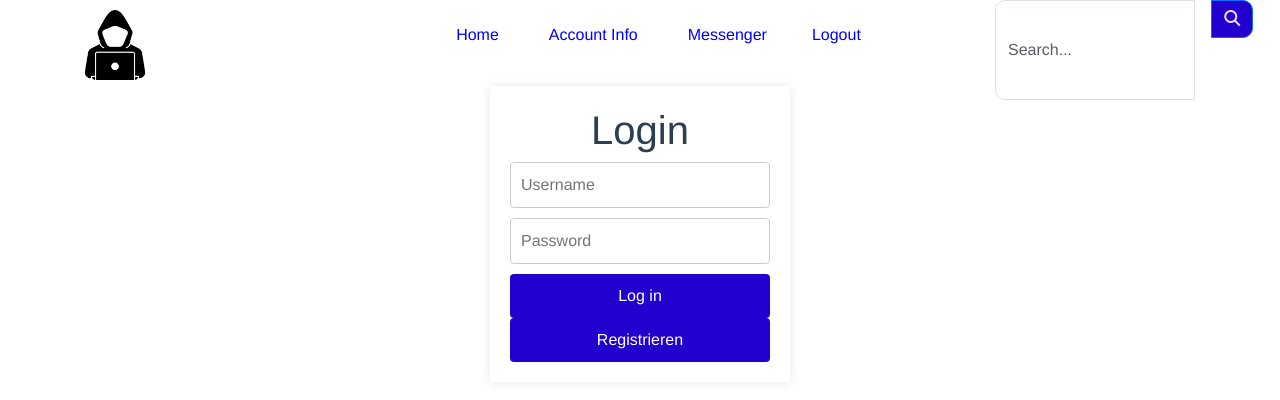
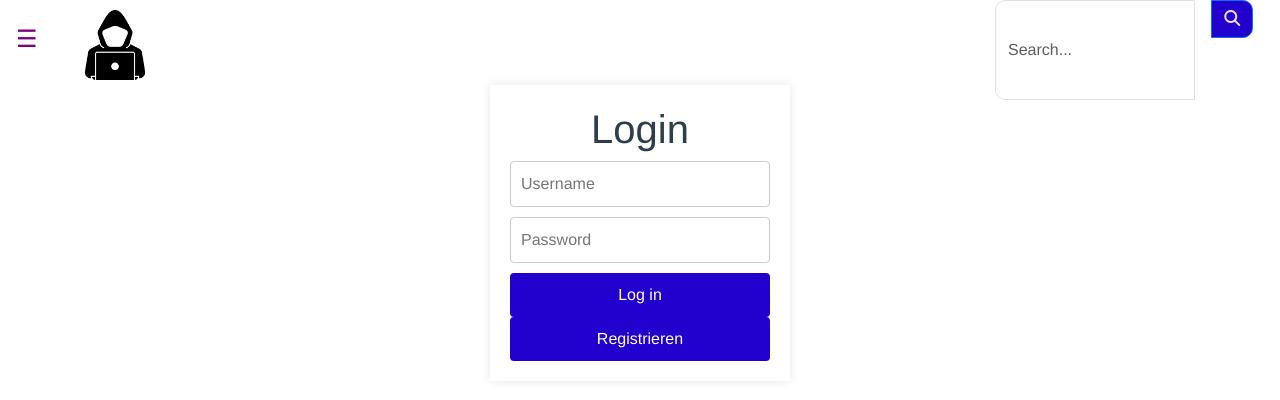
Before and after one commit to kaansenturk/social-media-projekt, a Vue app in the folder social_media_projekt/: page /#/login in a window 1280 px wide. Shown: the top 400 px of the page. Built offline with nearby package versions, Linux system fonts and the light colour scheme; sample sign-in values are in the browser's storage.

Commit message:
Fixed Navbar/Dropdown Problem

```diff
--- a/social_media_projekt/src/components/NavBar.vue
+++ b/social_media_projekt/src/components/NavBar.vue
@@ -1,10 +1,10 @@
 <template>
     <nav class="navbar">
       <ul class="nav-links">
-        <li><router-link to="/">Home</router-link></li>
+        <!--<li><router-link to="/">Home</router-link></li>
         <li><router-link to="/account">Account Info</router-link></li>
         <li><router-link to="/messenger">Messenger</router-link></li>
-        <button type="submit" @click="logout">Logout</button>
+        <button type="submit" @click="logout"></button>-->
       </ul>
     </nav>
   </template>
@@ -30,31 +30,32 @@
   <style scoped>
   .navbar {
     background-color: transparent;
-    color: blue;
+    color: purple;
     display: flex;
     justify-content: center;
-    max-height: 100px;
+    max-height: 200px;
+    height: 85px;
     width: 100%;
   }
 
   .nav-links {
     list-style: none;
     display: flex;
-    gap: 20px;
+    gap: 550px;
   }
 
   .nav-links li {
-    padding: 15px;
+    padding: 520px;
   }
 
   .nav-links li a {
     text-decoration: none;
-    color: blue;
+    color: purple;
   }
   button {
     padding: 10px;
     background-color: transparent;
-    color: blue;
+    color: purple;
     border: none;
     border-radius: 4px;
     cursor: pointer;
--- a/social_media_projekt/src/components/Settings/DropDownMenu.vue
+++ b/social_media_projekt/src/components/Settings/DropDownMenu.vue
@@ -4,17 +4,19 @@
       <div v-if="isDropdownOpen" class="overlay">
         <button @click="toggleDropdown" class="dropdown-button2">☰</button>
         <img class="app_icon" alt="App Logo" src="@/assets/hacker.png">
-        <button @click="goToAccount" class="menu-item">Mein Account</button>
-        <button @click="goToGeneralSettings" class="menu-item">Allgemeine Einstellungen</button>
-        <button @click="goToNews" class="menu-item">Benachrichtigungen</button>
-        <button @click="goToPrivacy" class="menu-item">Datenschutz</button>
-        <button @click="goToProfile" class="menu-item">Konto</button>
-        <button @click="goToLanguage" class="menu-item">Sprache und Region</button>
-        <button @click="goToThemes" class="menu-item">Themes und Erscheinungsbild</button>
-        <button @click="goToSafety" class="menu-item">Sicherheit</button>
-        <button @click="goToSupport" class="menu-item">Hilfe und Support</button>
-        <button type="submit" @click="logout" class="menu-item">Abmelden</button>
-        <button @click="goToPolicy" class="menu-item">Nutzungsbedingungen und Datenschutzrichtlinien</button>
+        <button @click="goToHome" class="menu-item">Home</button>
+        <button @click="goToAccount" class="menu-item">Account Info</button>
+        <button @click="goToMessenger" class="menu-item">Messenger</button>
+        <!--<button @click="goToGeneralSettings" class="menu-item">Settings</button>-->
+        <!--<button @click="goToNews" class="menu-item">Benachrichtigungen</button>-->
+        <!--<button @click="goToPrivacy" class="menu-item">Datenschutz</button>-->
+        <!--<button @click="goToProfile" class="menu-item">Konto</button>-->
+        <!--<button @click="goToLanguage" class="menu-item">Sprache und Region</button>-->
+        <!--<button @click="goToThemes" class="menu-item">Themes und Erscheinungsbild</button>-->
+        <!--<button @click="goToSafety" class="menu-item">Sicherheit</button>-->
+        <!--<button @click="goToSupport" class="menu-item">Hilfe und Support</button>-->
+        <button type="submit" @click="logout" class="menu-item">Logout</button>
+        <!--<button @click="goToPolicy" class="menu-item">Nutzungsbedingungen und Datenschutzrichtlinien</button>-->
       </div>
       <div v-if="isDropdownOpen" class="background" @click="closeDropdown"></div>
     </div>
@@ -36,6 +38,14 @@ export default {
     goToAccount() {
       this.closeDropdown();
       this.$router.push('/account');
+    },
+    goToHome() {
+      this.closeDropdown();
+      this.$router.push('/');
+    },
+    goToMessenger() {
+      this.closeDropdown();
+      this.$router.push('/messenger');
     },
     goToGeneralSettings() {
       this.closeDropdown();
@@ -101,6 +111,7 @@ export default {
   border: none;
   font-size: 24px;
   cursor: pointer;
+  color:purple;
 }
 
 .dropdown-button2 {
@@ -112,7 +123,7 @@ export default {
   display: inline-block;
   top: 19px;
   left: 9px;
-
+  color:purple;
 }
 
 
@@ -128,10 +139,11 @@ export default {
   padding: 15px 15px;
   width: 100%;
   text-align: left;
+  color:purple;
 }
 
 .menu-item:hover {
-  background-color: #f0f0f0;
+  background-color: #ECF0F1;
 }
 .background {
   position: fixed;
@@ -148,7 +160,7 @@ export default {
   position: absolute;
   top: -20px;
   left: -10px;
-  background-color: #fff;
+  background-color:#F8F9F9;
   border: 1px solid #ccc;
   box-shadow: 0 4px 8px rgba(0, 0, 0, 0.1);
   padding: 40px;
```
